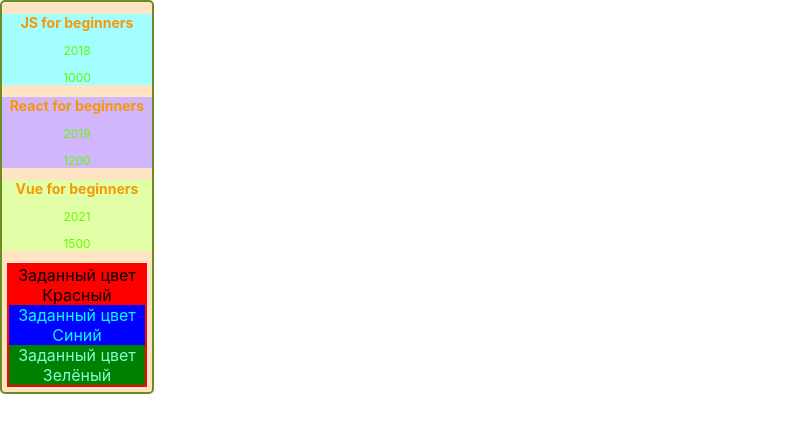
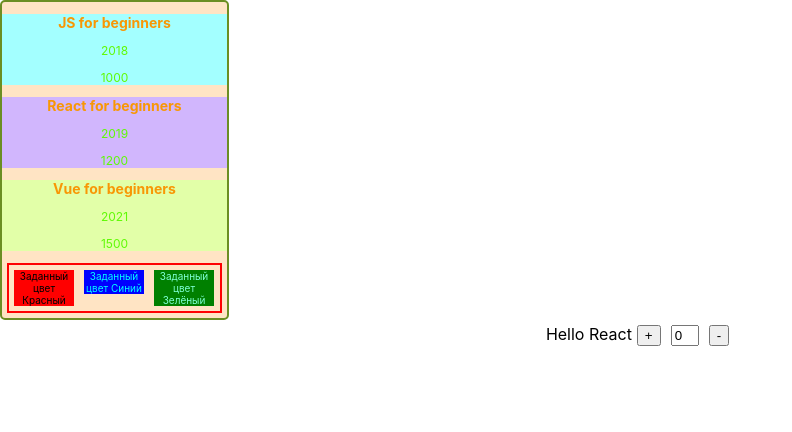
Before and after one commit to ENNA-Egor/less_1, a React (Create React App) app: page / in a window 1280 px wide. Shown: the top 432 px of the page, without its empty margins (0-792 px from the left). Built offline with nearby package versions, Linux system fonts and the light colour scheme.

Commit message:
Ошибка найдена. Ок.

```diff
--- a/src/App.css
+++ b/src/App.css
@@ -49,7 +49,7 @@
 
 .book{
   background-color: bisque;
-  width: 150px;
+  width: 225px;
   border: 2px solid olivedrab;
   border-radius: 5px;
 }
@@ -66,17 +66,37 @@
 
 .color_red{
   background-color: red;
+  width: 60px;
+  font-size: 10px;
+  margin: 5px;
 }
 .color_blue{
   background-color: blue;
   color: aqua;
+  width: 60px;
+  font-size: 10px;
+  margin: 5px;
 }
 .color_green{
   background-color: green;
   color: aquamarine;
+  width: 60px;
+  font-size: 10px;
+  margin: 5px;
 }
 
 .color{
   margin: 5px;
   border: 2px solid rgb(254, 1, 1);
+  display: flex;
+  flex-wrap: wrap;
 }
+
+.inp{
+  width: 20px;
+  margin: 5px;
+}
+
+.btn{
+  margin: 5px;
+}
--- a/src/App.jsx
+++ b/src/App.jsx
@@ -2,7 +2,7 @@
 import './App.css';
 import Book from './Book';
 import ColorPal from './ColorPal';
-// import Clicker from './Clicker';
+import Clicker from './Clicker';
 
 
 function App() {
@@ -25,7 +25,7 @@
           <ColorPal color='green'translete ='Зелёный'/>
         </div>
       </div>
-       {/* < Clicker />  */}
+       < Clicker />
     </div>
 
   );
--- a/src/Clicker.jsx
+++ b/src/Clicker.jsx
@@ -1,29 +1,29 @@
-// import { render } from "@testing-library/react";
-// import React from "react";
+import { render } from "@testing-library/react";
+import React from "react";
 
-// class Clicker extends React.Component{
-//     state ={
-//         count : 0
-//     }
-// };
+class Clicker extends React.Component{
+    state ={
+        count : 0
+    };
 
 
-// handleClickPlus =()=>{
-//     this.setState({count : this.state.count +1});
-// }
-// handleClickMinus =()=>{
-//     this.setState({count : this.state.count -1});
-// }
 
-// // render() {
-//   function  Clicker() {
-//     return(
-//     <div className="clicker">
-//         <button onClick={this.handleClickPlus}>+</button>
-//         <input type="text" value={this.state.count} />
-//         <button onClick={this.handleClickMinus}>-</button>
-//     </div>
-//     );
-// }
+handleClickPlus =()=>{
+    this.setState({count : this.state.count +1});
+}
+handleClickMinus =()=>{
+    this.setState({count : this.state.count -1});
+}
 
-// export default  Clicker;
+render() {
+    return(
+        <div className="clicker">
+            Hello React
+            <button className="btn" onClick={this.handleClickPlus}>+</button>
+            <input className="inp" type="text" value={this.state.count} />
+            <button className="btn" onClick={this.handleClickMinus}>-</button>
+        </div>
+     );
+    }
+}
+export default  Clicker;
```
